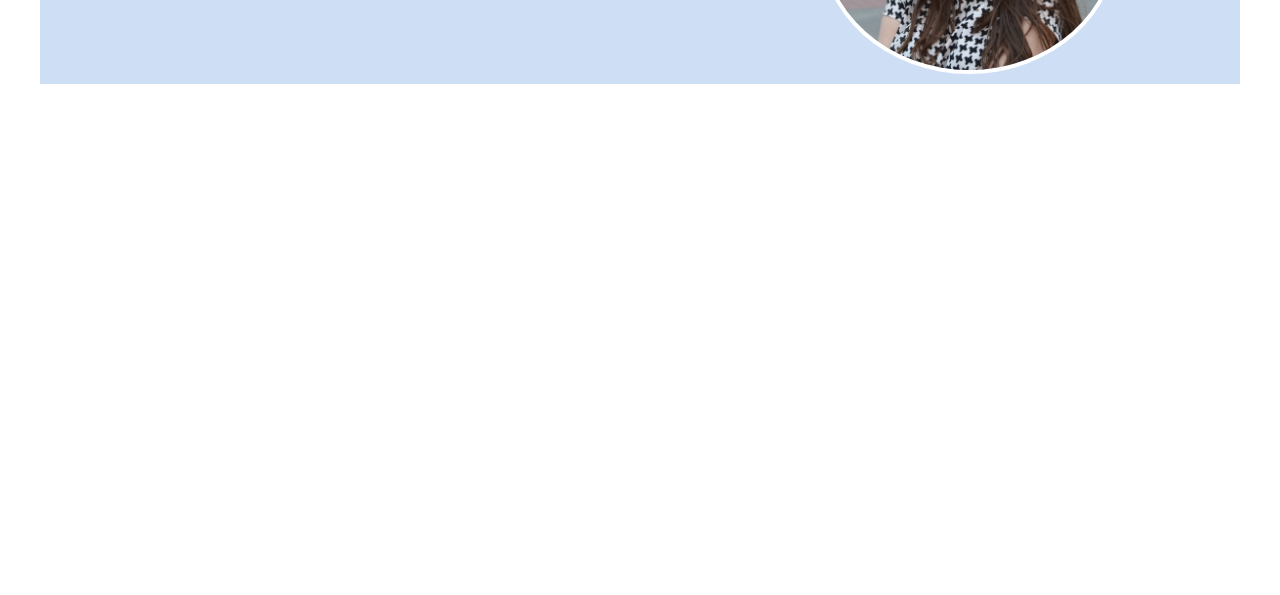
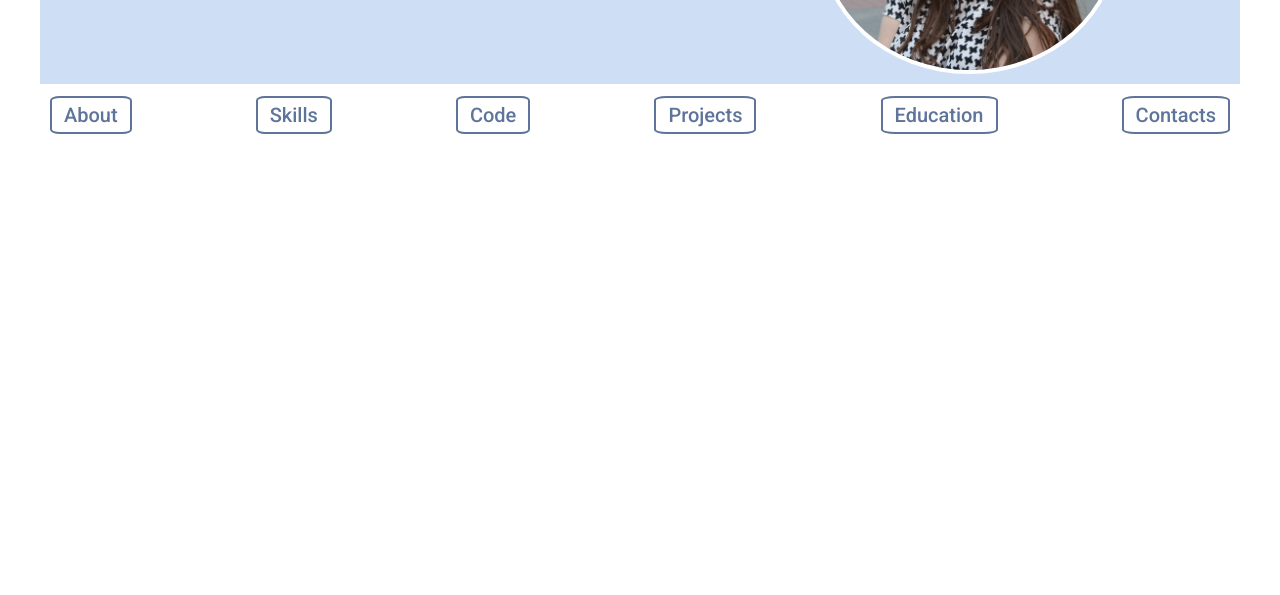
Before and after one commit to LindaKarz/rsschool-cv, a plain HTML site: page index.html in a window 1280 px wide. Shown: the part 205-800 px from the top of the page. Drawn offline with Linux system fonts and the light colour scheme.

Commit message:
feat: add nav section

```diff
--- a/index.html
+++ b/index.html
@@ -23,6 +23,31 @@
     </div>
     <img src="image/DSC_1574.JPG" class="header-img" alt="avatar">
   </header>
+  <nav class="nav wrapper">
+    <ul class="nav-list">
+      <li class="nav-item">
+        <a href="#" class="link nav-link">About</a>
+      </li>
+      <li class="nav-item">
+        <a href="#" class="link nav-link">Skills</a>
+      </li>
+      <li class="nav-item">
+        <a href="#" class="link nav-link">Code</a>
+      </li>
+      <li class="nav-item">
+        <a href="#" class="link nav-link">Projects</a>
+      </li>
+      <li class="nav-item">
+        <a href="#" class="link nav-link">Education</a>
+      </li>
+      <li class="nav-item">
+        <a href="#" class="link nav-link">Contacts</a>
+      </li>
+    </ul>
+  </nav>
+  <main>
+
+  </main>
 
 </body>
 </html>
--- a/style.css
+++ b/style.css
@@ -55,8 +55,11 @@ h1, h2,  h3, h4, h5, h6 {
   padding: 0;
 }
 
+li {
+  list-style-type: none;
+}
+
 .contact-item {
-  list-style-type: none;
   font-size: 18px;
   font-weight: 500;
 }
@@ -69,3 +72,33 @@ h1, h2,  h3, h4, h5, h6 {
 .git-link:hover {
   color: white;
 }
+
+.nav {
+  background: white;
+  padding: 10px 0;
+}
+
+.nav-list {
+  display: flex;
+  justify-content: space-between;
+  align-items: center;
+  margin: 0;
+  padding: 0;
+}
+
+.nav-item {
+  font-size: 20px;
+  font-weight: 500;
+  padding: 10px;
+}
+
+.nav-link {
+  padding: 5px 12px;
+  border-radius: 12%;
+  border: 2px solid;
+}
+
+.nav-link:hover {
+  background: rgb(205, 222, 245);
+  color: white;
+}
```
